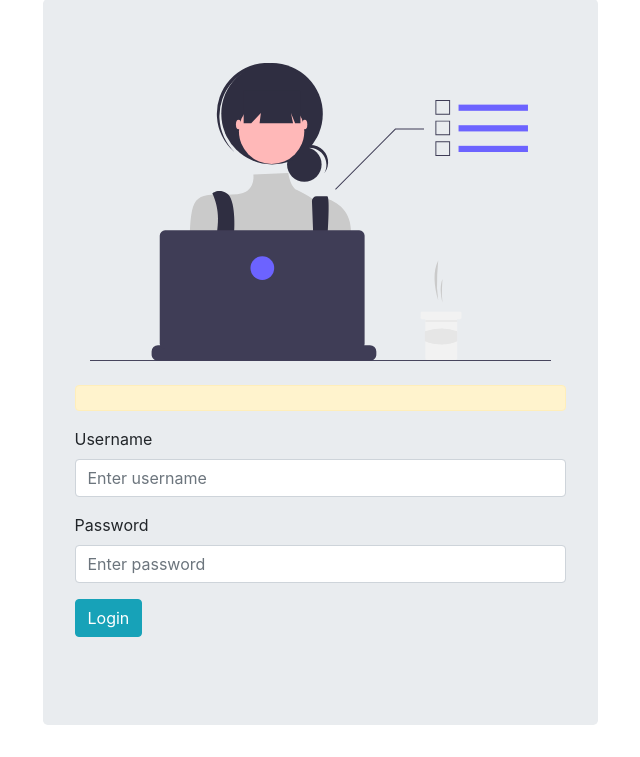
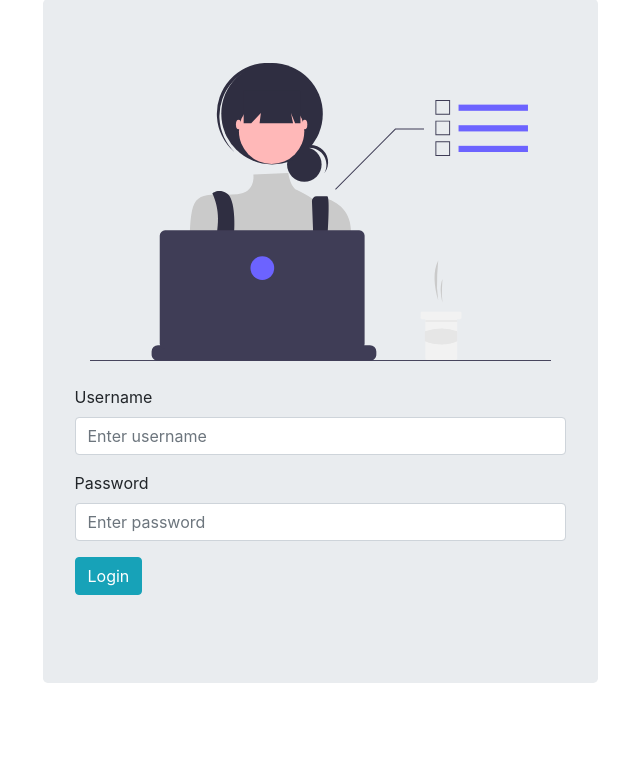
Before and after one commit to matitika/emergency_waitlist, a PHP site: page /adminlogin.php in a window 1280 px wide. Shown: the part 117-874 px from the top of the page, without its empty margins (320-960 px from the left). After the commit the page ends 800 px from the top, so only its background shows below. Run offline with PHP 8.4, Linux system fonts and the light colour scheme; some libraries are stand-ins or nearby versions.

Commit message:
Update adminlogin.php

```diff
--- a/adminlogin.php
+++ b/adminlogin.php
@@ -50,10 +50,11 @@ if (isset($_POST["login"])) {
                         <img src="img/admin.svg" class="col-md-12">
                         <form method="post" class="my-4">
 
-                            <div class="alert alert-warning">
+                            <div class="container">
                                 <?php
                                     if (isset($error['admin'])) {
-                                        $display = $error['admin'];
+                                        $error_msg = $error['admin'];
+                                        $display = "<p class='alert alert-warning'>$error_msg</p>";
 
                                     } else {
                                         $display = '';
```
